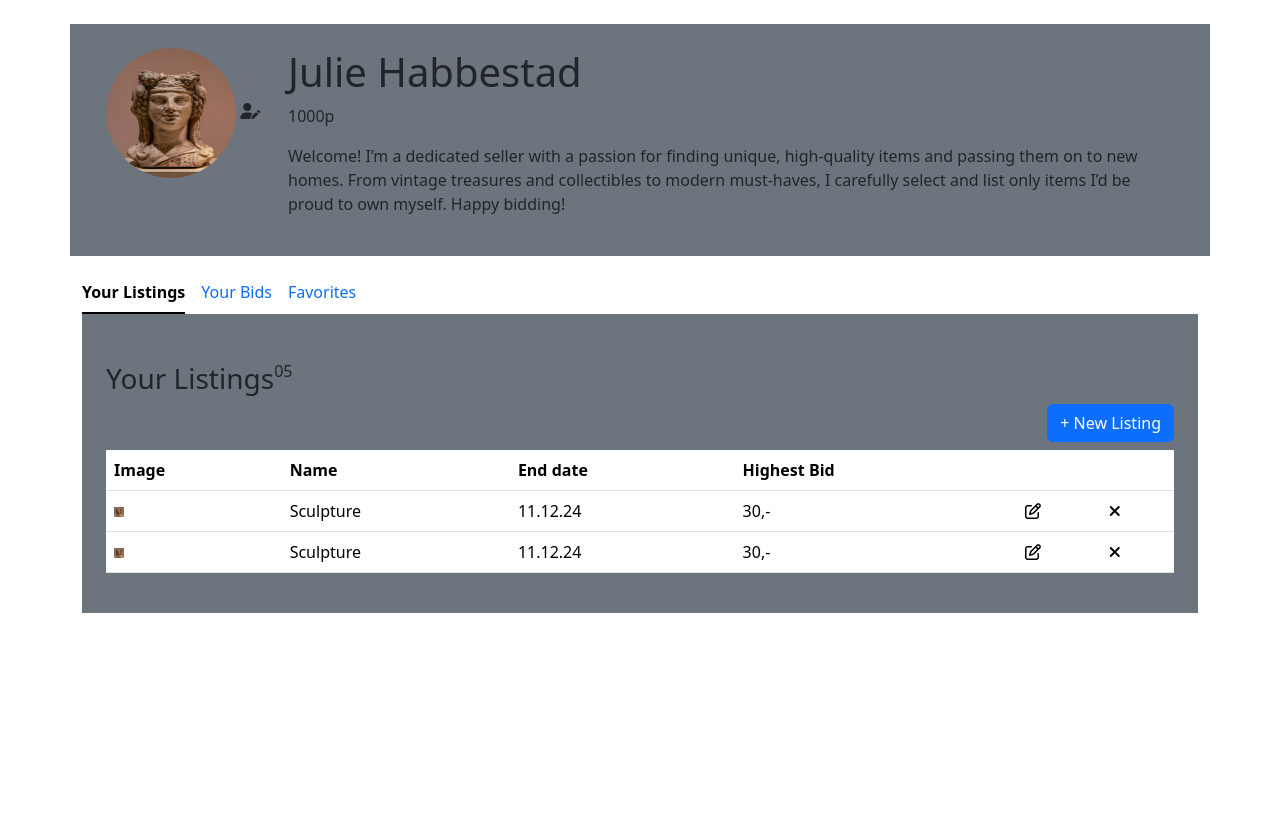
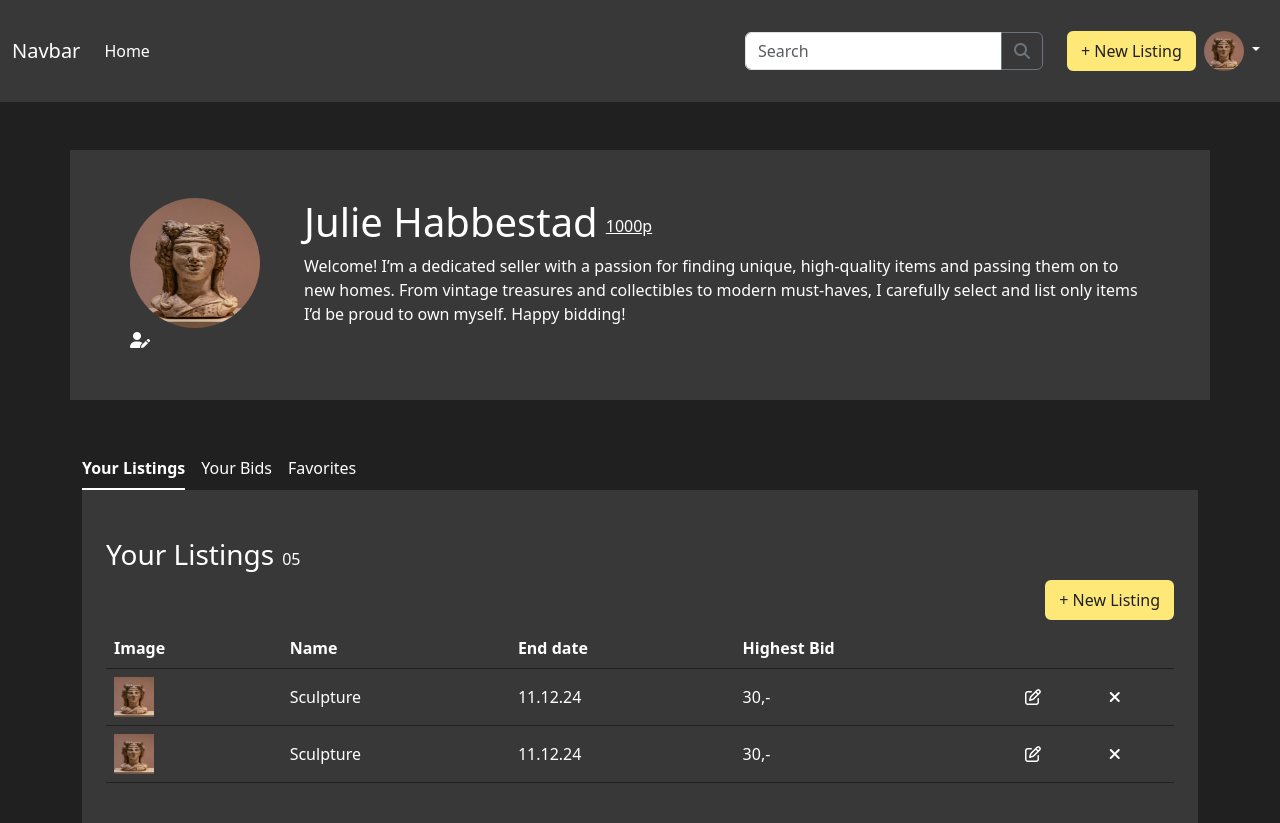
Before and after one commit to juliehabb/auction-website, a website: page pages/profile.html in a window 1280 px wide. Before the commit the page ends 800 px from the top, so only its background shows below. Drawn offline with nearby package versions, Linux system fonts and the light colour scheme.

Commit message:
Styling profile

```diff
--- a/pages/profile.html
+++ b/pages/profile.html
@@ -8,21 +8,66 @@
         <title>Profile</title>
         <script src="https://kit.fontawesome.com/ab8b6737a1.js" crossorigin="anonymous"></script>
         <link rel="stylesheet" href="/node_modules/bootstrap/dist/css/bootstrap.min.css"/>
+        <link rel="stylesheet" href="/dist/css/main.css"/>
     </head>
     <body>
-        <header></header>
+        <header>
+            <nav class="navbar navbar-expand-lg mb-3">
+                <div class="container-fluid">
+                  <a class="navbar-brand" href="#">Navbar</a>
+                  <button class="navbar-toggler" type="button" data-bs-toggle="collapse" data-bs-target="#navbarSupportedContent" aria-controls="navbarSupportedContent" aria-expanded="false" aria-label="Toggle navigation">
+                    <span class="navbar-toggler-icon"></span>
+                  </button>
+                  <div class="collapse navbar-collapse" id="navbarSupportedContent">
+                    <ul class="navbar-nav me-auto mb-2 mb-lg-0 ">
+                      <li class="nav-item">
+                        <a class="nav-link active text-white custom-white" aria-current="page" href="#">Home</a>
+                      </li>
+                    </ul>
+                    <div class="navbar-nav align-items-center">
+                        <form class="d-flex mb-0 mr-1 p-4" role="search">
+                            <div class="input-group mb-0">
+                                <input type="text" class="form-control" placeholder="Search" aria-label="Search" aria-describedby="button-addon2">
+                                <button class="btn btn-outline-secondary mr-3 " type="button" id="button-addon2">
+                                    <i class="fa-solid fa-magnifying-glass"></i>
+                                </button>
+                            </div>
+                        </form>
+                        <div class="ml-3">
+                            <button type="button" class="btn btn-primary ml-3">+ New Listing</button>
+                        </div>
+
+                        <ul class="navbar-nav me-auto mb-2 mb-lg-0">
+                          <li class="nav-item dropdown">
+                            <a class="nav-link dropdown-toggle mr-3" href="#" role="button" data-bs-toggle="dropdown" aria-expanded="false">
+                              <img class="rounded-circle" width="40rem" height="40rem" src="/images/pexels-mertal-22487122_optimized.jpg
+                              " alt="Profile photo">
+                            </a>
+                            <ul class="dropdown-menu">
+                              <li><a class="dropdown-item" href="#">Profile</a></li>
+                              <li><a class="dropdown-item" href="#">Log out</a></li>
+                              <li><hr class="dropdown-divider"></li>
+                              <li><a class="dropdown-item" href="#">Something else here</a></li>
+                            </ul>
+                          </li>
+                        </ul>
+                    </div>
+                  </div>
+                </div>
+              </nav>
+        </header>
         <main>
             <!--User info-->
-            <section class="container-fluid container-md bg-secondary mb-3 mt-4">
-                <div class="row p-4 d-flex ">
+            <section class=" container-md light-black-2 mb-5 mt-5" >
+                <div class="row p-5 d-flex ">
                     <div class="col-sm-2" >
                         <img class="rounded-circle" width="130" height="130" src="/images/pexels-mertal-22487122_optimized.jpg" alt="Profile photo">
                         <i class="fa-solid fa-user-pen"></i>
                     </div>
                     <div class="col-sm-10">
-                        <div>
+                        <div class="d-flex align-items-center">
                             <h1>Julie Habbestad</h1>
-                            <p>1000p</p>
+                            <p class="mb-0 ms-2 text-decoration-underline" >1000p</p>
                         </div>
                         <div>
                             <p>Welcome! I’m a dedicated seller with a passion for finding unique, high-quality items and passing them on to new homes. From vintage treasures and collectibles to modern must-haves, I carefully select and list only items I’d be proud to own myself. Happy bidding!</p>
@@ -50,11 +95,11 @@
                   </ul>
                 </div>
                 <!--Forms-->
-                <div class="bg-secondary p-4">
+                <div class="light-black-2 p-4">
                     <div class="d-flex flex-column">
-                        <div class="d-flex align-items-center">
-                            <h3 class="pt-4">Your Listings</h3>
-                            <p class="mb-0">05</p>
+                        <div class="d-flex align-items-center pt-4">
+                            <h3 class=" mt-0 pt-0">Your Listings</h3>
+                            <p class="mb-0 ms-2 pb-0">05</p>
                         </div>
                         <div class="d-flex pb-2
                          justify-content-end">
@@ -62,8 +107,8 @@
                         </div>
 
                     </div>
-                    <div>
-                        <table class="table table-hover">
+                    <div class="table-responsive">
+                        <table class="table table-hover align-middle">
                             <thead>
                                 <tr>
                                     <th scope="col">Image</th>
@@ -74,10 +119,10 @@
                                     <th scope="col"></th>
                                 </tr>
                             </thead>
-                            <tbody>
+                            <tbody class="">
                                 <tr>
                                     <td>
-                                        <img width="10" height="10" src="/images/pexels-mertal-22487122_optimized.jpg" alt="Listing image">
+                                        <img width="40" height="40" src="/images/pexels-mertal-22487122_optimized.jpg" alt="Listing image">
                                     </td>
                                     <td>Sculpture</td>
                                     <td>11.12.24</td>
@@ -89,11 +134,11 @@
                                         <i class="fa-solid fa-xmark"></i>
                                     </td>
                                 </tr>
-                                <tr>
-                                    <td>
-                                        <img width="10" height="10" src="/images/pexels-mertal-22487122_optimized.jpg" alt="Listing image">
+                                <tr class="">
+                                    <td class="">
+                                        <img width="40" height="40" src="/images/pexels-mertal-22487122_optimized.jpg" alt="Listing image">
                                     </td>
-                                    <td>Sculpture</td>
+                                    <td >Sculpture</td>
                                     <td>11.12.24</td>
                                     <td>30,-</td>
                                     <td>
```
